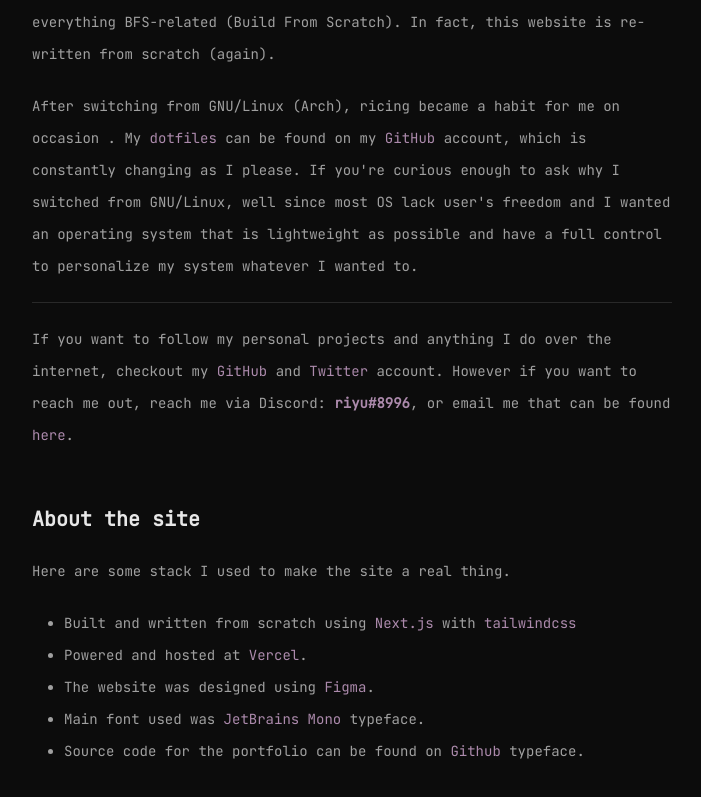
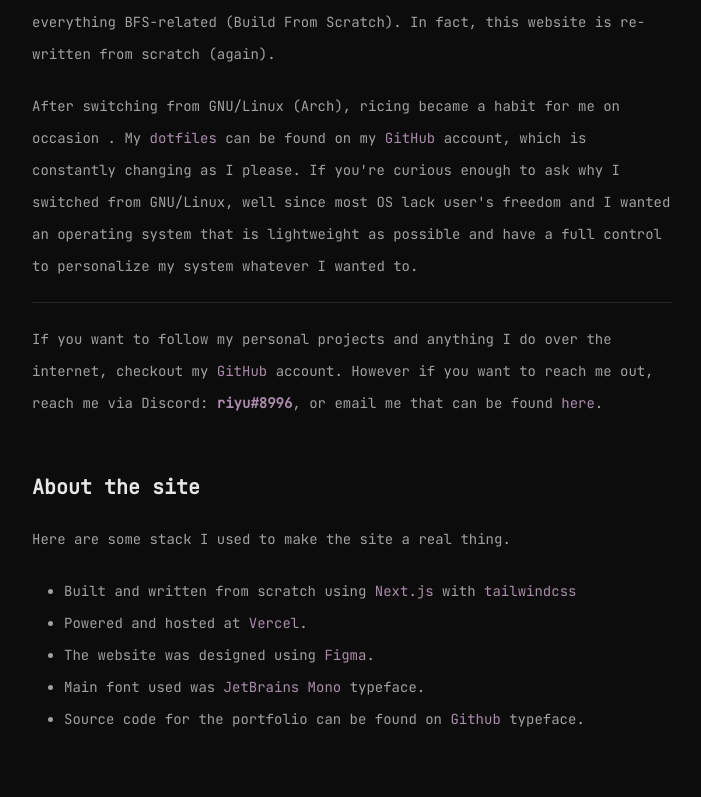
Before and after one commit to riyuzenn/portfolio, a Next.js app: page /about in a window 1280 px wide. Shown: the part 688-1485 px from the top of the page, without its empty margins (288-989 px from the left). Built offline with nearby package versions, Linux system fonts and the light colour scheme.

Commit message:
comment out twitter

```diff
--- a/pages/about.tsx
+++ b/pages/about.tsx
@@ -52,10 +52,10 @@ const AboutPage: NextPage = () => {
                         <a href="https://github.com/riyuzenn" className="text-[#ac8aac] hover:underline">
                             GitHub
                         </a>{" "}
-                        and{" "}
+{/*                         and{" "}
                         <a href="https://twitter.com/riyuzenn" className="text-[#ac8aac] hover:underline">
                             Twitter
-                        </a>{" "}
+                        </a>{" "} */}
                         account. However if you want to reach me out, reach me via Discord:{" "}
                         <b className="text-[#ac8aac]">riyu#8996</b>, or email me that can be found{" "}
                         <a href="/" className="text-[#ac8aac] hover:underline">
```
